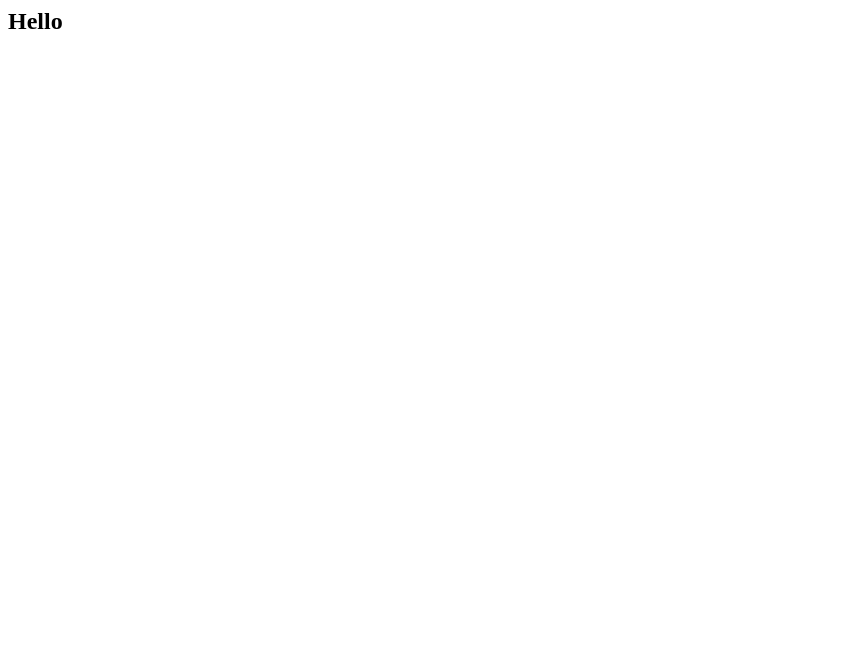
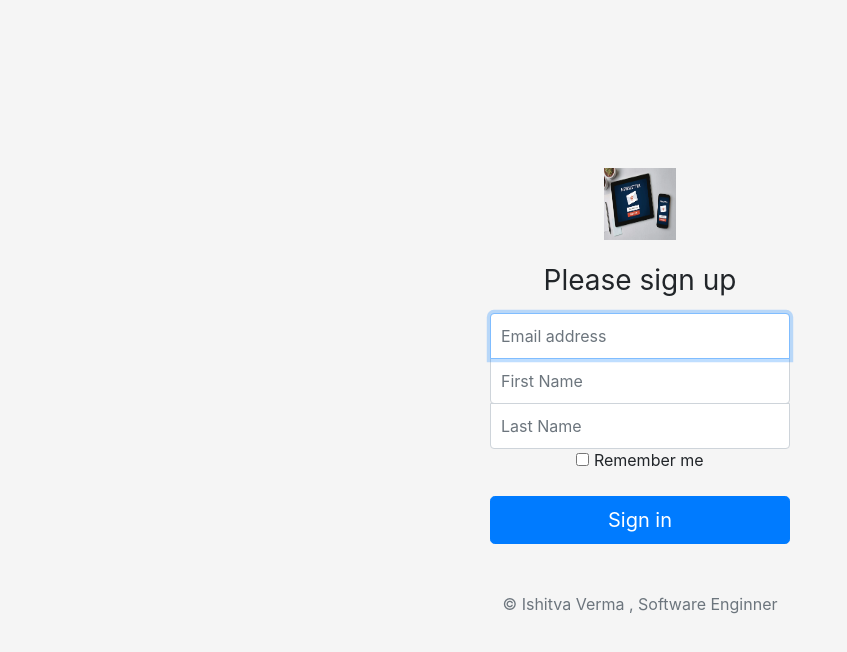
Before and after one commit to ISHITVAVERMA/NewsLetter, a website: page index.html in a window 1280 px wide. Shown: the whole page, without its empty margins (0-847 px from the left). Drawn offline with nearby package versions, Linux system fonts and the light colour scheme.

Commit message:
initial setup with login

```diff
--- a/index.html
+++ b/index.html
@@ -1,11 +1,75 @@
-<html>
-<head>
-  <meta charset="UTF-8">
-  <meta name="viewport" content="width=device-width, initial-scale=1.0">
-  <meta http-equiv="X-UA-Compatible" content="ie=edge">
-  <title>Document</title>
-</head>
-<body>
-  <h2>Hello</h2>
-</body>
+<!doctype html>
+<html lang="en">
+  <head>
+    <meta charset="utf-8">
+    <meta name="viewport" content="width=device-width, initial-scale=1, shrink-to-fit=no">
+    <meta name="description" content="">
+    <meta name="author" content="Mark Otto, Jacob Thornton, and Bootstrap contributors">
+    <meta name="generator" content="Hugo 0.80.0">
+    <title>SignUp for News Letter</title>
+
+    <link rel="canonical" href="https://getbootstrap.com/docs/4.6/examples/sign-in/">
+
+
+
+    <!-- Bootstrap core CSS -->
+<link href="/docs/4.6/dist/css/bootstrap.min.css" rel="stylesheet" integrity="sha384-B0vP5xmATw1+K9KRQjQERJvTumQW0nPEzvF6L/Z6nronJ3oUOFUFpCjEUQouq2+l" crossorigin="anonymous">
+
+<link rel="stylesheet" href="https://stackpath.bootstrapcdn.com/bootstrap/4.3.1/css/bootstrap.min.css" integrity="sha384-ggOyR0iXCbMQv3Xipma34MD+dH/1fQ784/j6cY/iJTQUOhcWr7x9JvoRxT2MZw1T" crossorigin="anonymous">
+
+    <!-- Favicons -->
+<link rel="apple-touch-icon" href="/docs/4.6/assets/img/favicons/apple-touch-icon.png" sizes="180x180">
+<link rel="icon" href="/docs/4.6/assets/img/favicons/favicon-32x32.png" sizes="32x32" type="image/png">
+<link rel="icon" href="/docs/4.6/assets/img/favicons/favicon-16x16.png" sizes="16x16" type="image/png">
+<link rel="manifest" href="/docs/4.6/assets/img/favicons/manifest.json">
+<link rel="mask-icon" href="/docs/4.6/assets/img/favicons/safari-pinned-tab.svg" color="#563d7c">
+<link rel="icon" href="/docs/4.6/assets/img/favicons/favicon.ico">
+<meta name="msapplication-config" content="/docs/4.6/assets/img/favicons/browserconfig.xml">
+<meta name="theme-color" content="#563d7c">
+
+
+    <style>
+      .bd-placeholder-img {
+        font-size: 1.125rem;
+        text-anchor: middle;
+        -webkit-user-select: none;
+        -moz-user-select: none;
+        -ms-user-select: none;
+        user-select: none;
+      }
+
+      @media (min-width: 768px) {
+        .bd-placeholder-img-lg {
+          font-size: 3.5rem;
+        }
+      }
+    </style>
+
+
+    <!-- Custom styles for this template -->
+    <link href="css/style.css" rel="stylesheet">
+  </head>
+  <body class="text-center">
+
+<form class="form-signin">
+  <img class="mb-4" src="images/newslogo.webp" alt="" width="72" height="72">
+  <h1 class="h3 mb-3 font-weight-normal">Please sign up</h1>
+  <label for="inputEmail" class="sr-only">Email address</label>
+  <input type="email" id="inputEmail" class="form-control" placeholder="Email address" required autofocus>
+  <label for="inputFirstName" class="sr-only">First name</label>
+  <input type="text" id="inputfname" class="form-control" placeholder="First Name" required>
+  <label for="inputPassword" class="sr-only">Last name</label>
+  <input type="text" id="inputlname" class="form-control" placeholder="Last Name" required>
+  <div class="checkbox mb-3">
+    <label>
+      <input type="checkbox" value="remember-me"> Remember me
+    </label>
+  </div>
+  <button class="btn btn-lg btn-primary btn-block" type="submit">Sign in</button>
+  <p class="mt-5 mb-3 text-muted">&copy; Ishitva Verma , Software Enginner</p>
+</form>
+
+
+
+  </body>
 </html>
--- /dev/null
+++ b/public/css/style.css
@@ -0,0 +1,44 @@
+html,
+body {
+  height: 100%;
+}
+
+body {
+  display: -ms-flexbox;
+  display: flex;
+  -ms-flex-align: center;
+  align-items: center;
+  padding-top: 40px;
+  padding-bottom: 40px;
+  background-color: #f5f5f5;
+}
+
+.form-signin {
+  width: 100%;
+  max-width: 330px;
+  padding: 15px;
+  margin: auto;
+}
+.form-signin .checkbox {
+  font-weight: 400;
+}
+.form-signin .form-control {
+  position: relative;
+  box-sizing: border-box;
+  height: auto;
+  padding: 10px;
+  font-size: 16px;
+}
+.form-signin .form-control:focus {
+  z-index: 2;
+}
+.form-signin input[type="email"] {
+  margin-bottom: -1px;
+  border-bottom-right-radius: 0;
+  border-bottom-left-radius: 0;
+}
+.form-signin input[type="text"] {
+  margin-bottom: -1px;
+  border-top-left-radius: 0;
+  border-top-right-radius: 0;
+}
--- a/server.js
+++ b/server.js
@@ -3,7 +3,7 @@ const https = require("https");
 const bodyParser = require("body-parser");
 
 const app = express();
-
+app.use(express.static("public"));
 app.use(bodyParser.urlencoded({extended:true}));
 
 app.get("/",function(req,res)
```
Also changed, not shown: public/images/newslogo.webp (added).
